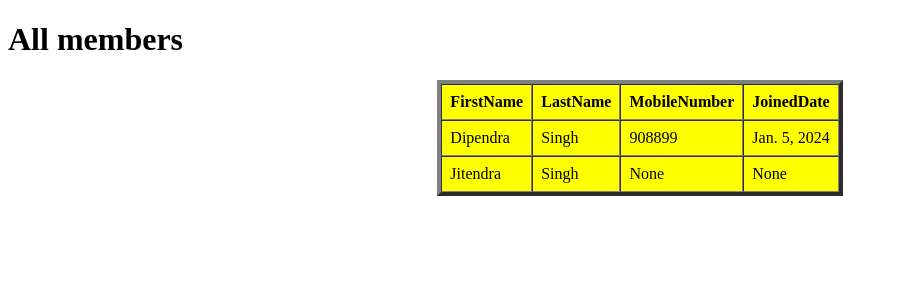
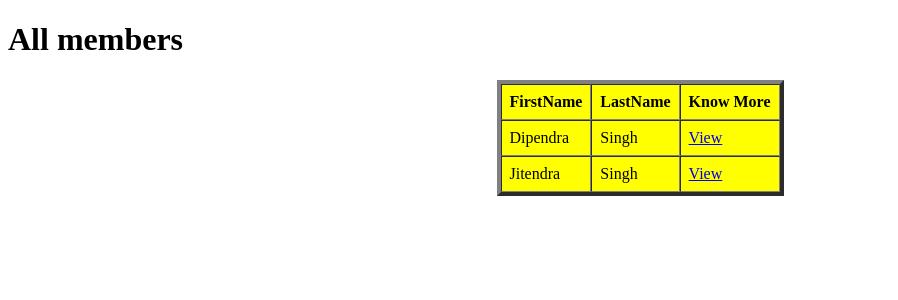
Before and after one commit to Dipendra1999/django_projects, a Django app: page /members/ in a window 1280 px wide. Shown: the top 300 px of the page, without its empty margins (0-898 px from the left). Run offline with Django 5.2, Linux system fonts and the light colour scheme; data comes from the database, SQL or seed files in the repository.

Commit message:
two html page is created and connected by link both side

```diff
--- a/my_tennis_club/members/templates/all_members.html
+++ b/my_tennis_club/members/templates/all_members.html
@@ -6,16 +6,14 @@
             <tr>
                 <th>FirstName</th>
                 <th>LastName</th>
-                <th>MobileNumber</th>
-                <th>JoinedDate</th>
+                <th>Know More</th>
             </tr>
 
             {% for x in mymembers %}
                 <tr>
                 <td>{{x.firstname}}</td>
                 <td>{{x.lastname}}</td>
-                <td>{{x.phonenumber}}</td>
-                <td>{{x.joined_date}}</td>
+                <td><a href="details/{{x.id}}">View</a></td>
                 </tr>
 
             {% endfor %}
--- a/my_tennis_club/members/urls.py
+++ b/my_tennis_club/members/urls.py
@@ -3,4 +3,5 @@
 
 urlpatterns = [
     path('members/', views.members, name='members'),
+    path('members/details/<int:id>',views.details,name='details'),
 ]
--- a/my_tennis_club/members/views.py
+++ b/my_tennis_club/members/views.py
@@ -10,3 +10,11 @@
         'mymembers':mymembers,
     }
     return HttpResponse(template.render(context,request))
+
+def details(request,id):
+    detail=Member.objects.get(id=id)
+    template=loader.get_template('details.html')
+    context={
+        'mymembers':detail,
+    }
+    return HttpResponse(template.render(context, request))
```
Also changed, not shown: my_tennis_club/members/templates/details.html (added, +10 -0 lines).
